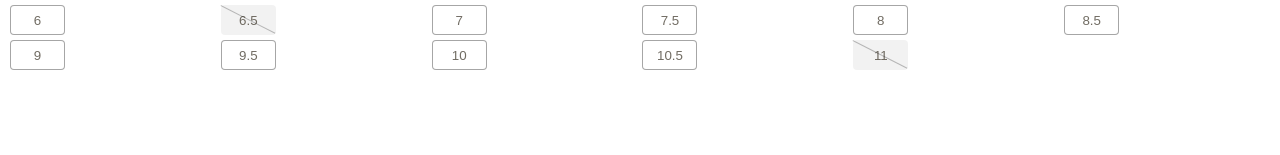
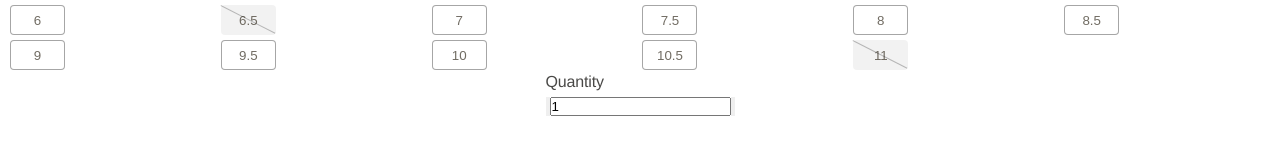
Before and after one commit to AndresCalvoG/view-interview, a Vue app: page / in a window 1280 px wide. Shown: the part 583-738 px from the top of the page. Built offline with nearby package versions, Linux system fonts and the light colour scheme.

Commit message:
feat: create queantity selector component Add quantity selector component and logic to handle quantity state change

```diff
--- a/src/App.vue
+++ b/src/App.vue
@@ -3,6 +3,7 @@ import { ref } from 'vue';
 import ProductImageViewer from './components/ProductImageViewer.vue';
 import BreadcrumbPath from './components/BreadcrumbPath.vue';
 import ProductSizeSelector from './components/ProductSizeSelector.vue';
+import QuantitySelector from './components/QuantitySelector.vue';
 import ProductData from '../product-data.json';
 import './style/app.scss';
 
@@ -11,8 +12,12 @@ const {
 } = ProductData.product;
 const selectedPrice = ref(0);
 const emptySelection = ref(false);
+const quantity = ref(1);
 const handleSelectedPrice = (price) => {
   selectedPrice.value = price;
+};
+const handleQuantityUpdate = (value) => {
+  quantity.value = value;
 };
 
 </script>
@@ -28,6 +33,7 @@ const handleSelectedPrice = (price) => {
       @selected:price="handleSelectedPrice"
       :error="emptySelection"
     />
+    <QuantitySelector @update:quantity="handleQuantityUpdate"/>
   </article>
 </template>
 
--- /dev/null
+++ b/src/components/QuantitySelector.vue
@@ -0,0 +1,40 @@
+<script setup>
+import { ref, defineEmits, onMounted } from 'vue';
+
+const emit = defineEmits(['update:quantity']);
+
+const quantity = ref(1);
+
+const handleClickMinus = () => {
+  if (quantity.value > 1) {
+    quantity.value -= 1;
+    emit('update:quantity', quantity.value);
+  }
+};
+const handleClickPlus = () => {
+  quantity.value += 1;
+  emit('update:quantity', quantity.value);
+};
+
+onMounted(() => {
+  emit('update:quantity', quantity.value);
+});
+
+</script>
+
+<template>
+  <div>
+    <label for="quantity">Quantity</label>
+    <div>
+      <button :onClick="() => handleClickMinus()"
+        aria-label="Reduce product quantity">
+        <img src="../assets/minus-icon.svg"
+          alt="Reduce product quantity"/></button>
+      <input type="number" id="quantity"
+      v-model="quantity"/>
+      <button :onClick="() => handleClickPlus()"
+        aria-label="Increase product quantity">
+        <img src="../assets/plus-icon.svg"
+          alt="Increase product quantity"/></button></div>
+  </div>
+</template>
```
